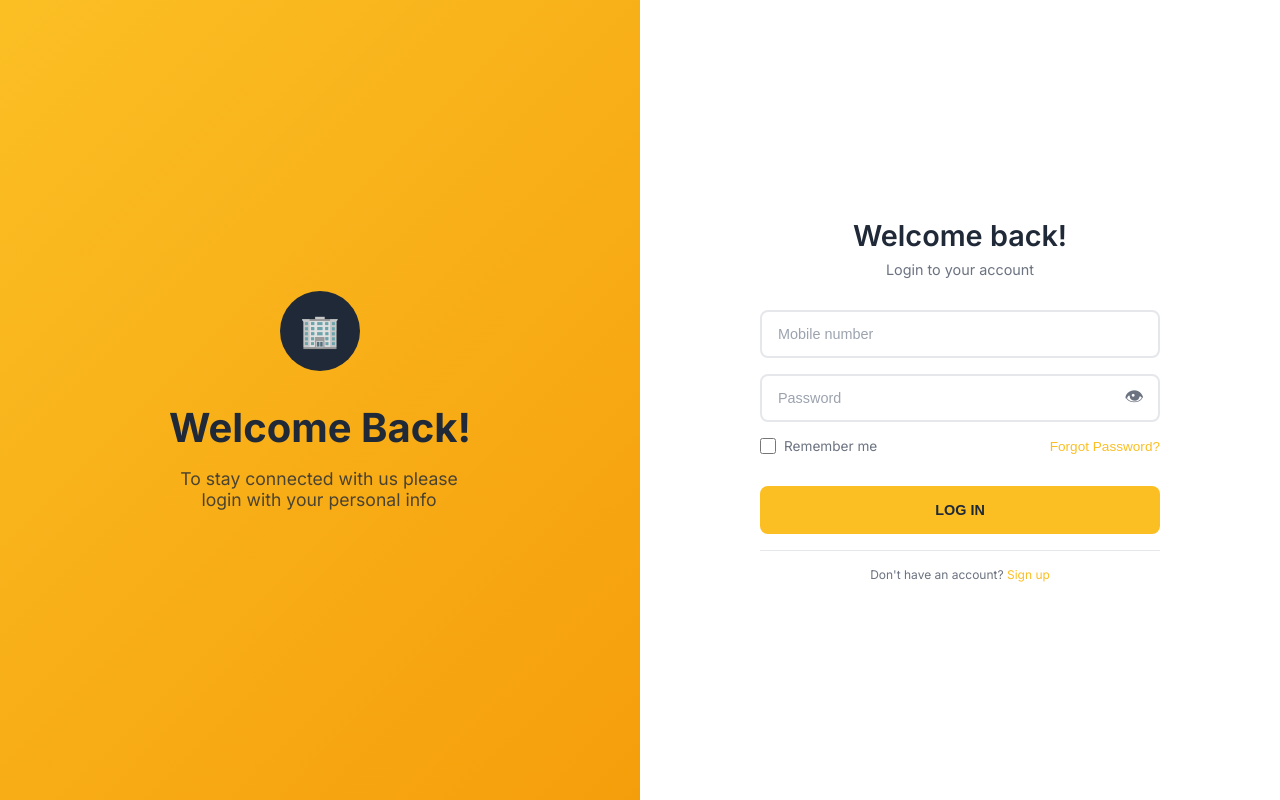
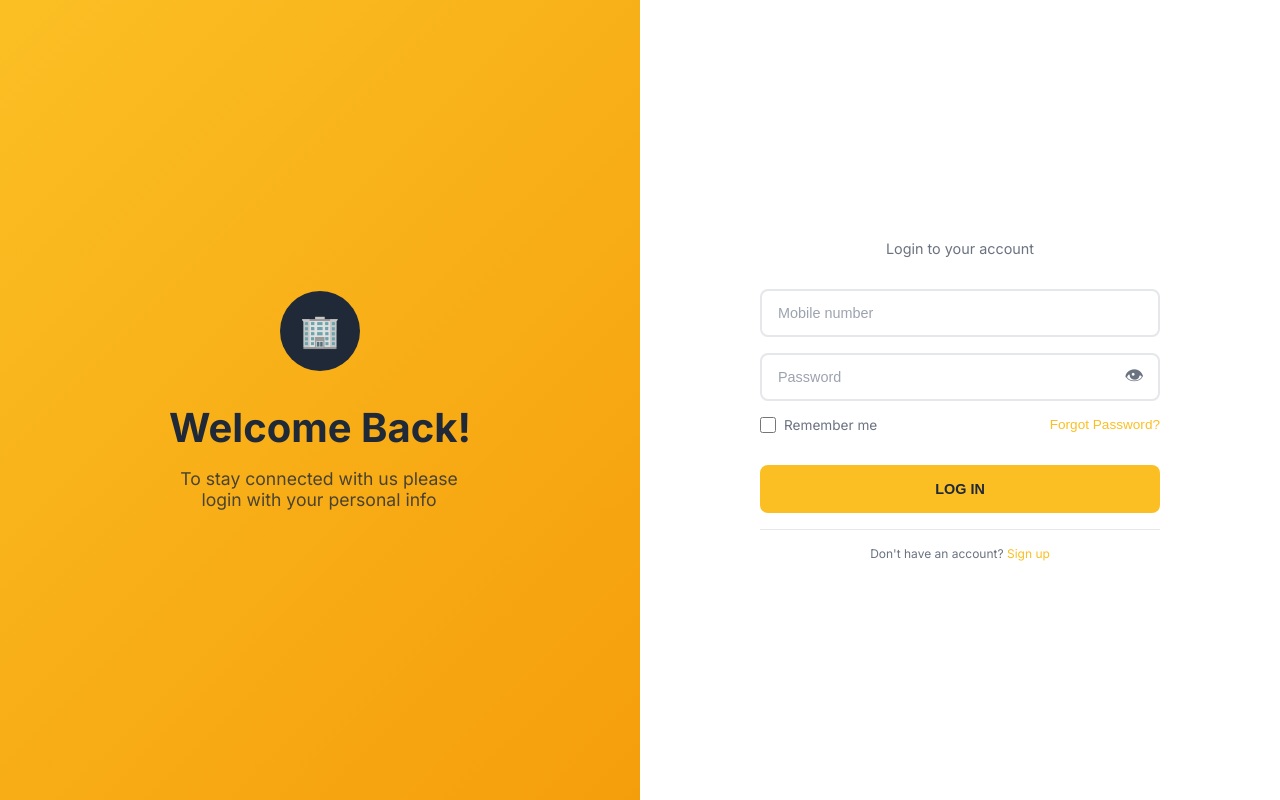
Before and after one commit to ashpakhyd/frontend-ticket-assigning-tool, a Next.js app: page /login in a window 1280 px wide. Built offline with nearby package versions, Linux system fonts and the light colour scheme.

Commit message:
logi page update into yellow theme

```diff
--- a/src/app/login/page.js
+++ b/src/app/login/page.js
@@ -216,7 +216,6 @@ export default function Login() {
       <div className="login-panel">
         <div className="login-card">
           <div className="login-header">
-            <h2>Welcome back!</h2>
             <p>Login to your account</p>
           </div>
 
```
